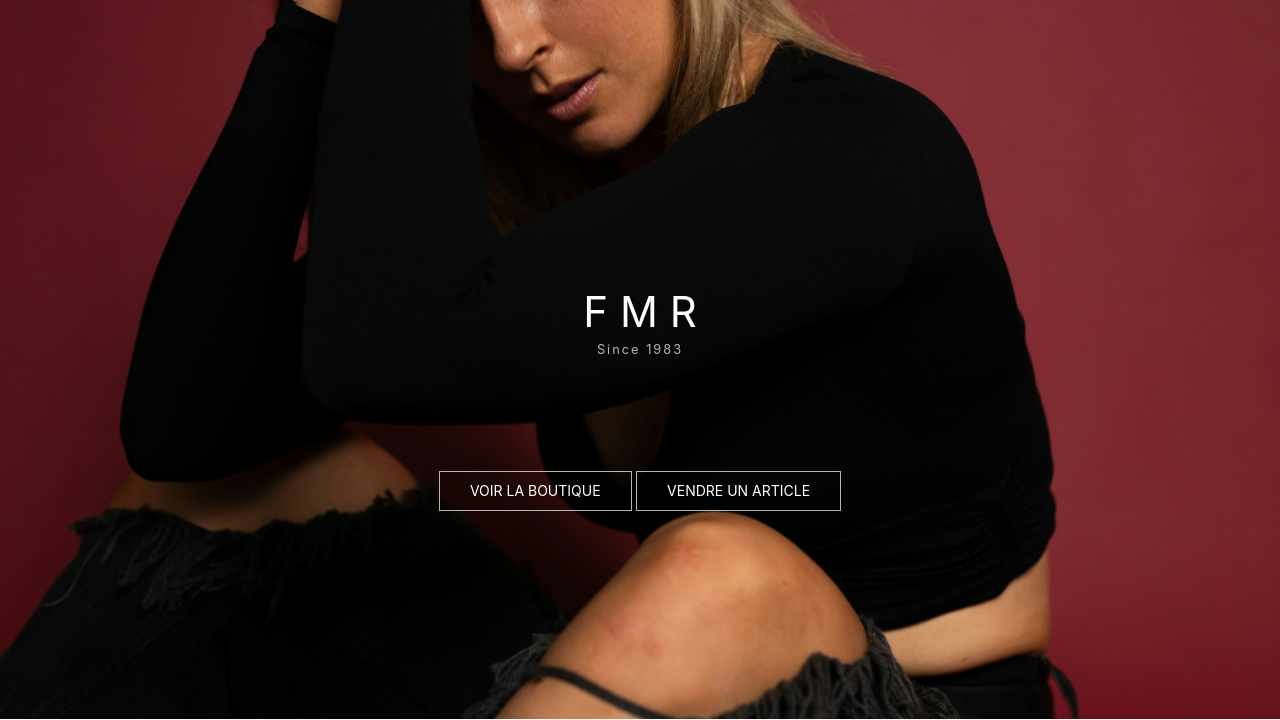
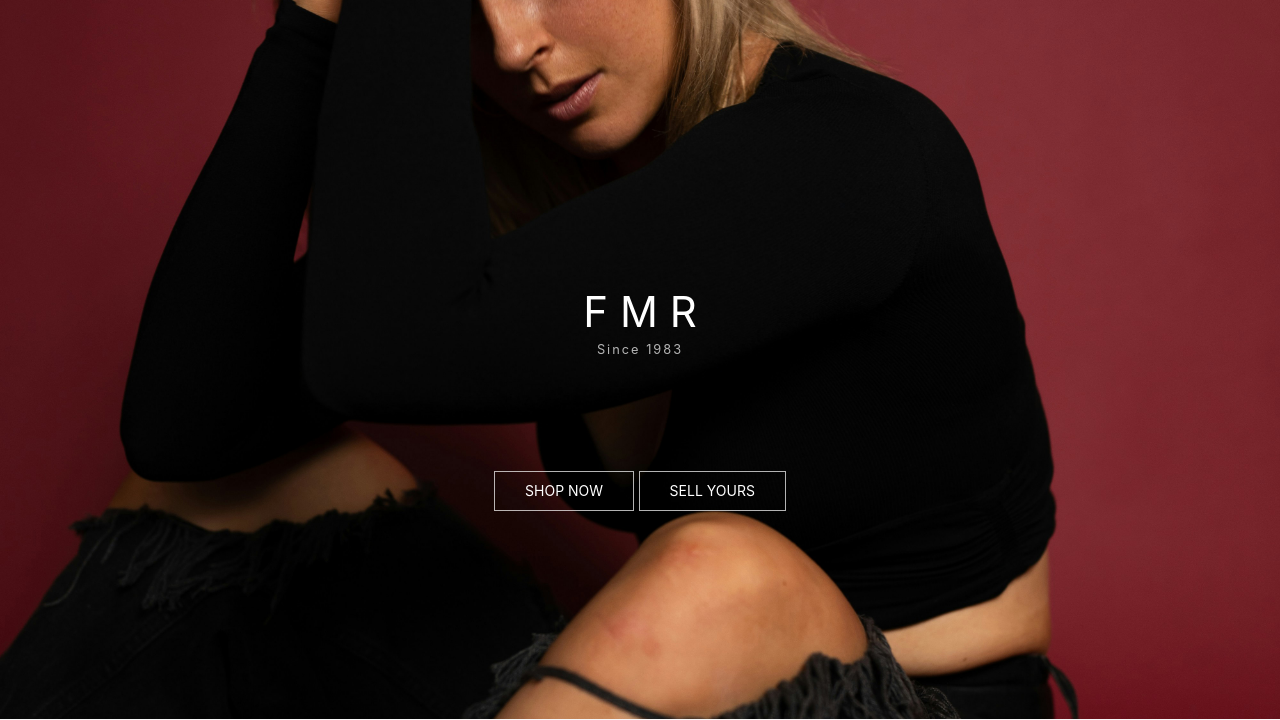
Before and after one commit to pierreyvesdonze/fmr, a Symfony app: template templates/home/index.html.twig in a window 1280 px wide. Shown: the part 161-881 px from the top of the page. Run offline with Twig, Linux system fonts and the light colour scheme; the template is opened without the code that fills it, so the values that code supplies are empty; some libraries are stand-ins or nearby versions.

Commit message:
trad des call to action homepage

```diff
--- a/templates/home/index.html.twig
+++ b/templates/home/index.html.twig
@@ -13,12 +13,12 @@
         <p class="uk-text-white uk-margin-small-top" style="font-size: 0.8rem; letter-spacing: 2px;">Since 1983</p>
         <br><br><br>
         <p uk-margin>
-            <a class="uk-button uk-button-default" href="{{ path('product_index', {mainCategory: "vetements",
-                genderCategory:'tout'}) }}">Voir la boutique</a>
+            <a class="uk-button uk-button-default" href="{{ path('product_index', {mainCategory: "clothes",
+                genderCategory:'tout'}) }}">{{ "homepage.shopnow"|trans }}</a>
                 {% if app.user %}
-                <a class="uk-button uk-button-default" href="{{ path('product_new') }}">Vendre un article</a>
+                <a class="uk-button uk-button-default" href="{{ path('product_new') }}">{{ "homepage.sellproduct"|trans }}</a>
                 {% else %}
-                <a class="uk-button uk-button-default" href="{{ path('login') }}">Vendre un article</a>
+                <a class="uk-button uk-button-default" href="{{ path('login') }}">{{ "homepage.sellproduct"|trans }}</a>
                 {% endif %}
         </p>
     </div>
@@ -157,16 +157,16 @@
 <div class="uk-flex uk-flex-center">
     <div class="uk-card uk-card-default uk-card-body">
         <p uk-margin>
-            <a class="uk-button uk-button-default" href="{{ path('product_index', {mainCategory:"vetements",
-                genderCategory:'tout'}) }}">Voir la boutique</a>
+            <a class="uk-button uk-button-default" href="{{ path('product_index', {mainCategory:"clothes",
+                genderCategory:'tout'}) }}">{{ "homepage.shopnow"|trans }}</a>
         </p>
     </div>
     <div class="uk-card uk-card-default uk-card-body uk-margin-left">
         <p uk-margin>
             {% if app.user %}
-            <a class="uk-button uk-button-default" href="{{ path('product_new') }}">Vendre un article</a>
+                <a class="uk-button uk-button-default" href="{{ path('product_new') }}">{{ "homepage.sellproduct"|trans }}</a>
             {% else %}
-            <a class="uk-button uk-button-default" href="{{ path('login') }}">Vendre un article</a>
+                <a class="uk-button uk-button-default" href="{{ path('login') }}">{{ "homepage.sellproduct"|trans }}</a>
             {% endif %}
         </p>
     </div>
--- a/translations/messages.en.yaml
+++ b/translations/messages.en.yaml
@@ -137,5 +137,10 @@ color.turquoise: "Turquoise"
 color.vert: "Green"
 color.violet: "Violet"
 
+#HOMEPAGE
+homepage:
+  shopnow: "Shop now"
+  sellproduct: "Sell yours"
+
 #SELL
 sell.titleform: "Sell a product"
--- a/translations/messages.fr.yaml
+++ b/translations/messages.fr.yaml
@@ -136,5 +136,10 @@ color.turquoise: "Turquoise"
 color.vert: "Vert"
 color.violet: "Violet"
 
+#HOMEPAGE
+homepage:
+  shopnow: "Voir la boutique"
+  sellproduct: "Vendre un article"
+
 #SELL
 sell.titleform: "Vendre un produit"
```
